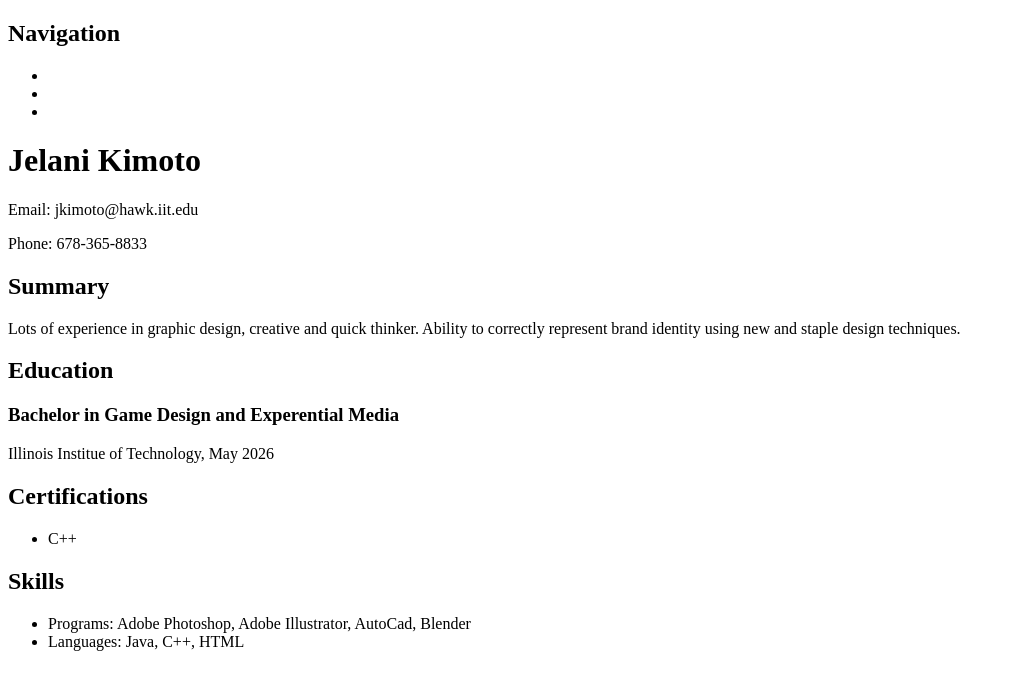
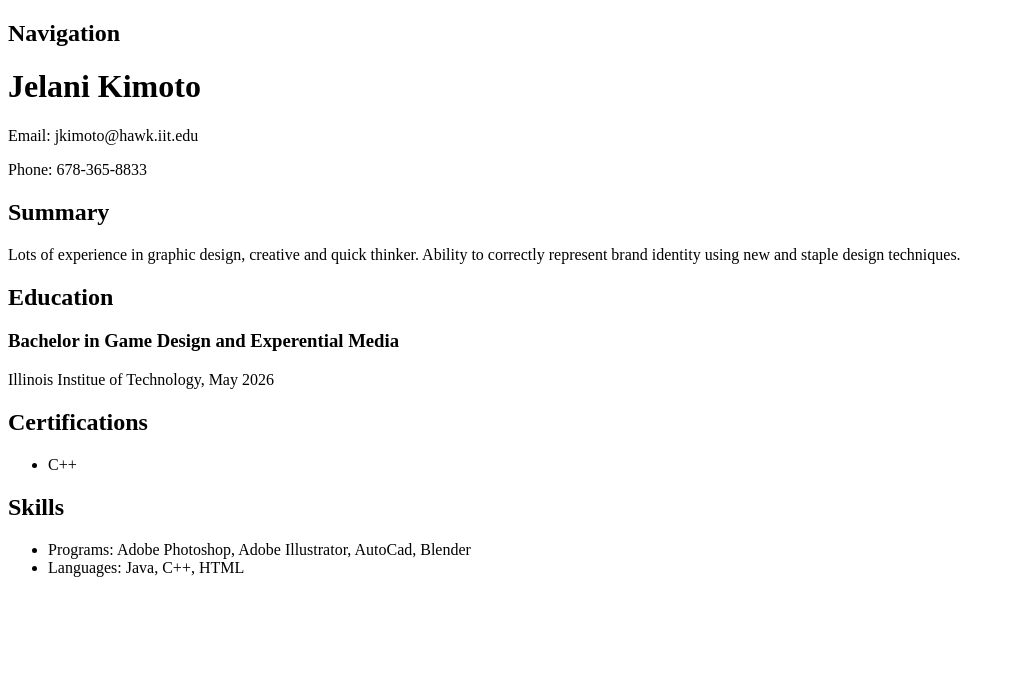
Before and after one commit to jkimoto2/lab1, a plain HTML site: page index.html in a window 1280 px wide. Shown: the whole page, without its empty margins (0-1015 px from the left). Drawn offline with Linux system fonts and the light colour scheme.

Commit message:
Update index.html
edited the file removing unnecessary items

```diff
--- a/index.html
+++ b/index.html
@@ -6,11 +6,6 @@
     <meta http-equiv="X-UA-Compatible" content="IE=edge">
     <title>Resume</title>
     <h2>Navigation</h2>
-    <ul>
-      <li></li>
-      <li></li>
-      <li></li>
-    </ul>
   </head>
   <body>
     <header>
```
